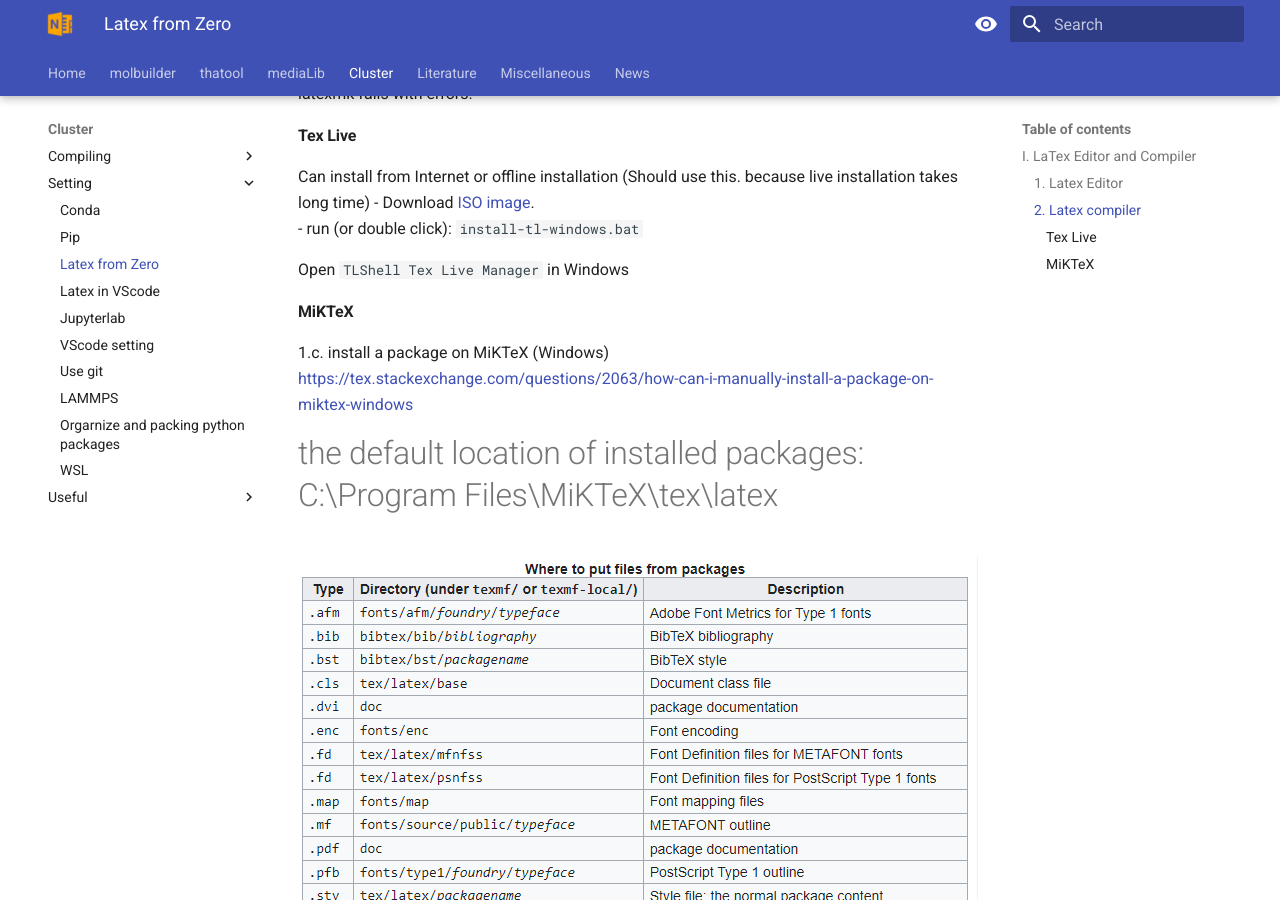
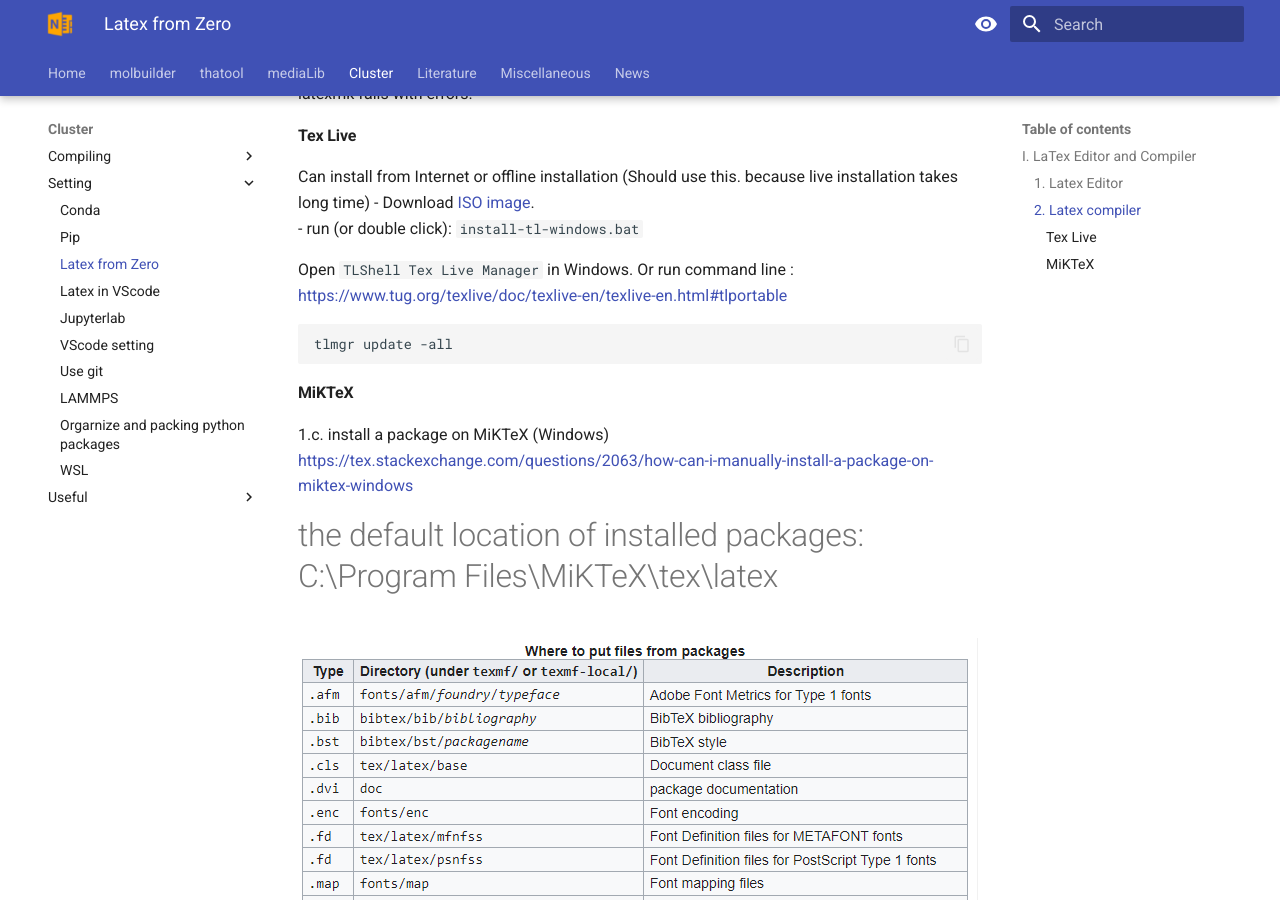
Before and after one commit to thangckt/thangckt.github.io, an MkDocs documentation site: the page built from docs/cluster/appSetting/Latex_TexStudio.md, in a window 1280 px wide and 900 px high, scrolled down 1888 px. Built offline with MkDocs 1.6.1 and Material for MkDocs 9.7.7, drawn with Linux system fonts in a browser that asks for light colours; the version menu is left out.

Commit message:
Update Latex_TexStudio.md

````diff
--- a/docs/cluster/appSetting/Latex_TexStudio.md
+++ b/docs/cluster/appSetting/Latex_TexStudio.md
@@ -89,7 +89,10 @@
 - Download [ISO image](https://lab.uklee.pe.kr/tex-archive/systems/texlive/Images/).
 - run (or double click): `install-tl-windows.bat`
 
-Open `TLShell Tex Live Manager` in Windows
+Open `TLShell Tex Live Manager` in Windows. Or run command line : https://www.tug.org/texlive/doc/texlive-en/texlive-en.html#tlportable
+```
+tlmgr update -all
+```
 
 #### MiKTeX
 
````
